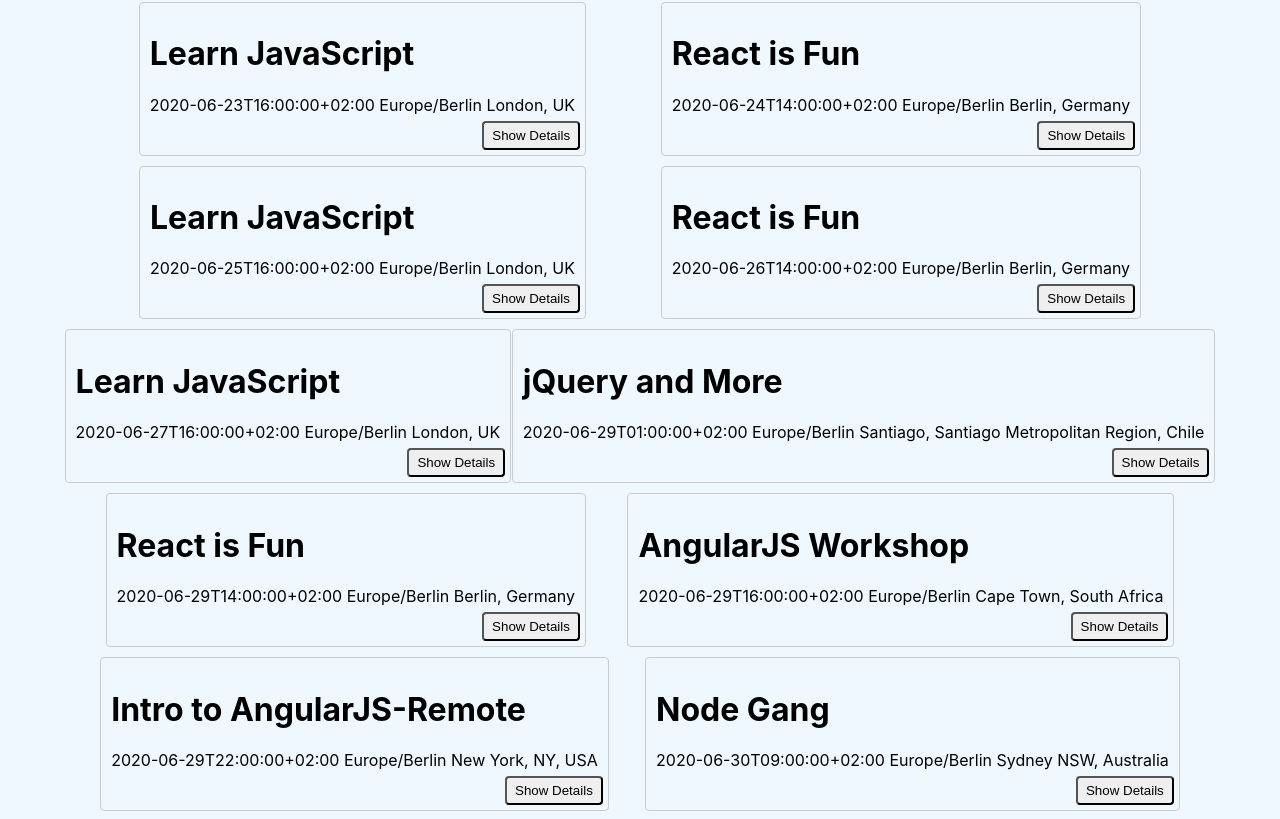
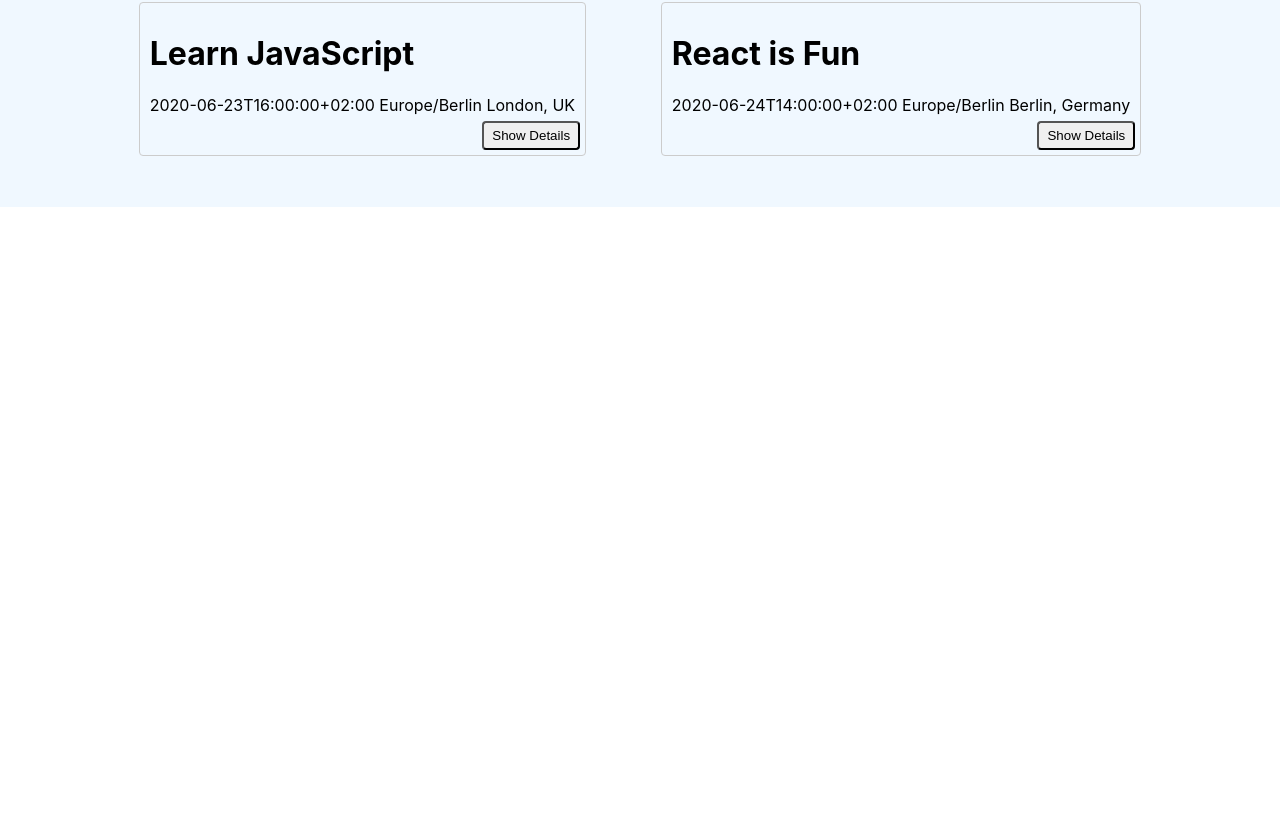
Before and after one commit to leevee6039/meet, a React (Create React App) app: page / in a window 1280 px wide. Shown: the part 2618-3437 px from the top of the page. After the commit the page ends 2825 px from the top, so only its background shows below. Built offline with nearby package versions, Linux system fonts and the light colour scheme; the HTML template or start-up script is replaced by a standard one.

Commit message:
bug fixed initial length of events

```diff
--- a/src/App.js
+++ b/src/App.js
@@ -63,7 +63,9 @@
           numberOfEvents={this.state.numberOfEvents}
           updateEvents={this.updateEvents}
         />
-        <EventList events={this.state.events} />
+        <EventList
+          events={this.state.events.slice(0, this.state.numberOfEvents)}
+        />
       </div>
     );
   }
```
